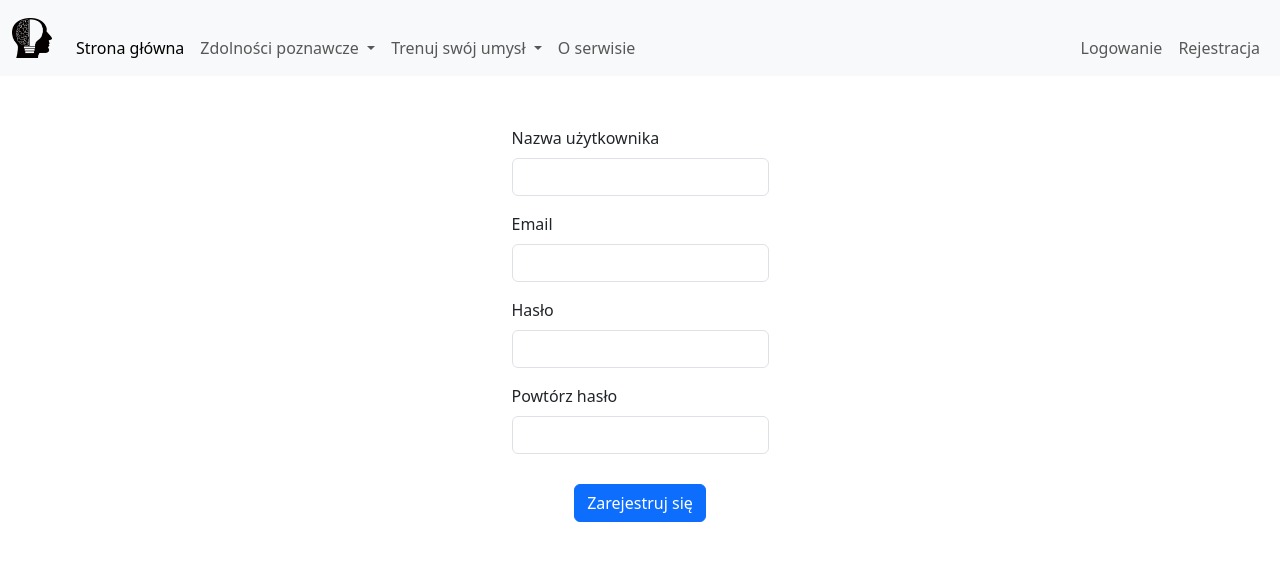
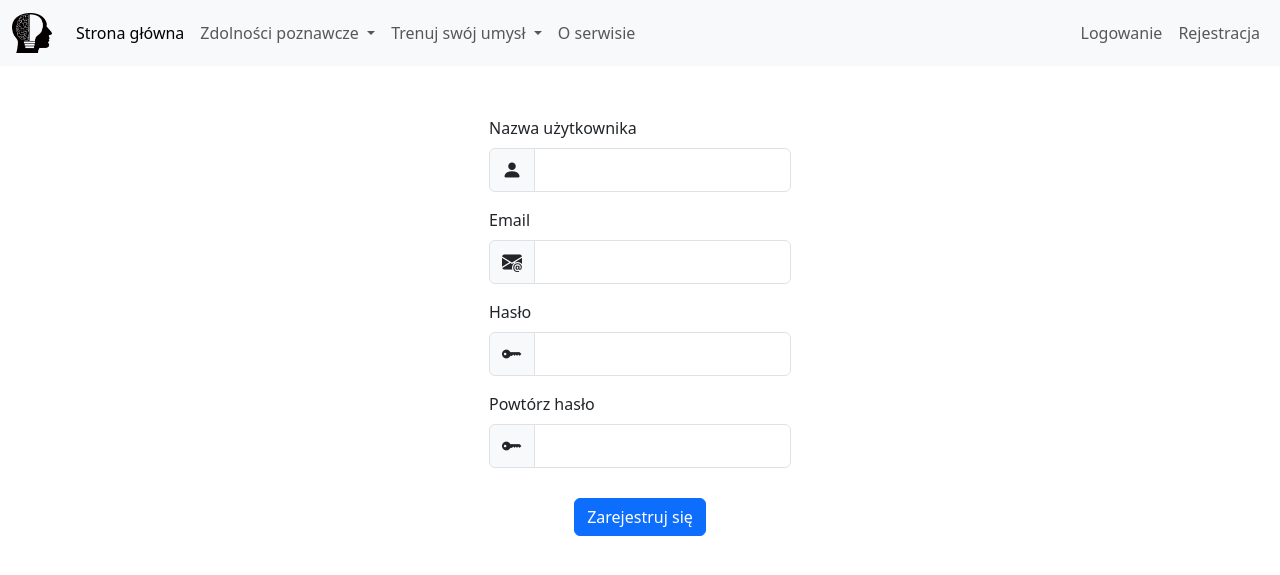
Before and after one commit to kaDebowska/brain_games, a Flask app: page /registration in a window 1280 px wide. Shown: the top 575 px of the page. Run offline with Flask 3, Linux system fonts and the light colour scheme.

Commit message:
add icons to registration and login forms

```diff
--- a/app.py
+++ b/app.py
@@ -60,6 +60,14 @@ def register():
 
         if not username or not email or not password or not repeat_password:
             flash('Wypełnij wszystkie pola.')
+            return render_template('registration.html')
+
+        if len(username) < 4:
+            flash('Nazwa użytkownika jest za krótka.')
+            return render_template('registration.html')
+
+        if len(username) > 25:
+            flash('Nazwa użytkownika jest za długa.')
             return render_template('registration.html')
 
         existing_user = Users.query.filter_by(username=username).first()
--- a/static/style.css
+++ b/static/style.css
@@ -7,7 +7,6 @@
 h1, h2{
     text-align: center;
     margin-top: 20px;
-    /*color: white;*/
 
 }
 
@@ -18,6 +17,10 @@ li{
 a{
     color: black;
     text-decoration: none;
+}
+
+.nav-item{
+    margin-top: 0;
 }
 
 .container{
@@ -157,6 +160,14 @@ a{
 
 .registration_btn{
     margin-top: 30px;
+}
+
+i{
+    font-size: 20px;
+}
+
+.profile{
+    font-size: 25px;
 }
 
 .account-question{
--- a/templates/base.html
+++ b/templates/base.html
@@ -58,8 +58,8 @@
                 <ul class="navbar-nav ms-auto">
                 <li class="nav-item dropdown ">
                   <a class="nav-link dropdown-toggle" href="#" role="button" data-bs-toggle="dropdown" aria-expanded="false">
-{#                    <i class="bi bi-person-fill profile"></i>#}
-                      <img src="{{ url_for('static', filename='/images/user.png') }} " alt="profil_ikona" width="25" height="25">
+                    <i class="bi bi-person-fill profile"></i>
+{#                      <img src="{{ url_for('static', filename='/images/user.png') }} " alt="profil_ikona" width="25" height="25">#}
                   </a>
                 <ul class="dropdown-menu dropdown-menu-end">
                     <li><a class="dropdown-item" href="{{ url_for("account") }}">Konto</a></li>
--- a/templates/registration.html
+++ b/templates/registration.html
@@ -8,22 +8,39 @@
     {% endif %}
     <div class="container form_div">
         <form method="POST">
-        <div class="mb-3">
+
         <label for="username" class="form-label">Nazwa użytkownika</label>
-        <input name="username" type="text" class="form-control" id="username">
-      </div>
-      <div class="mb-3">
+        <div class="mb-3 input-group" >
+            <span class="input-group-text" id="basic-addon1">
+                <i class="bi bi-person-fill"></i>
+            </span>
+            <input name="username" type="text" class="form-control" id="username" required minlength="4">
+        </div>
+
         <label for="inputEmail" class="form-label">Email</label>
-        <input name="email" type="email" class="form-control" id="inputEmail">
-      </div>
-      <div class="mb-3">
+        <div class="mb-3 input-group">
+            <span class="input-group-text" id="basic-addon1">
+                <i class="bi bi-envelope-at-fill"></i>
+            </span>
+            <input name="email" type="email" class="form-control" id="inputEmail" required>
+        </div>
+
         <label for="inputPassword" class="form-label">Hasło</label>
-        <input name="password" type="password" class="form-control" id="inputPassword">
-      </div>
-        <div class="mb-3">
+        <div class="mb-3 input-group" >
+            <span class="input-group-text" id="basic-addon1">
+                <i class="bi bi-key-fill"></i>
+            </span>
+            <input name="password" type="password" class="form-control" id="inputPassword" required minlength="8">
+        </div>
+
         <label for="inputRepeatPassword" class="form-label">Powtórz hasło</label>
-        <input name="repeat_password" type="password" class="form-control" id="inputRepeatPassword">
-      </div>
+        <div class="mb-3 input-group" >
+            <span class="input-group-text" id="basic-addon1">
+                <i class="bi bi-key-fill"></i>
+            </span>
+            <input name="repeat_password" type="password" class="form-control" id="inputRepeatPassword" required minlength="8">
+        </div>
+
        <div class="container registration_btn">
            <button type="submit" class="btn btn-primary">Zarejestruj się</button>
        </div>
```
Also changed, not shown: templates/login.html (+13 -7 lines).
